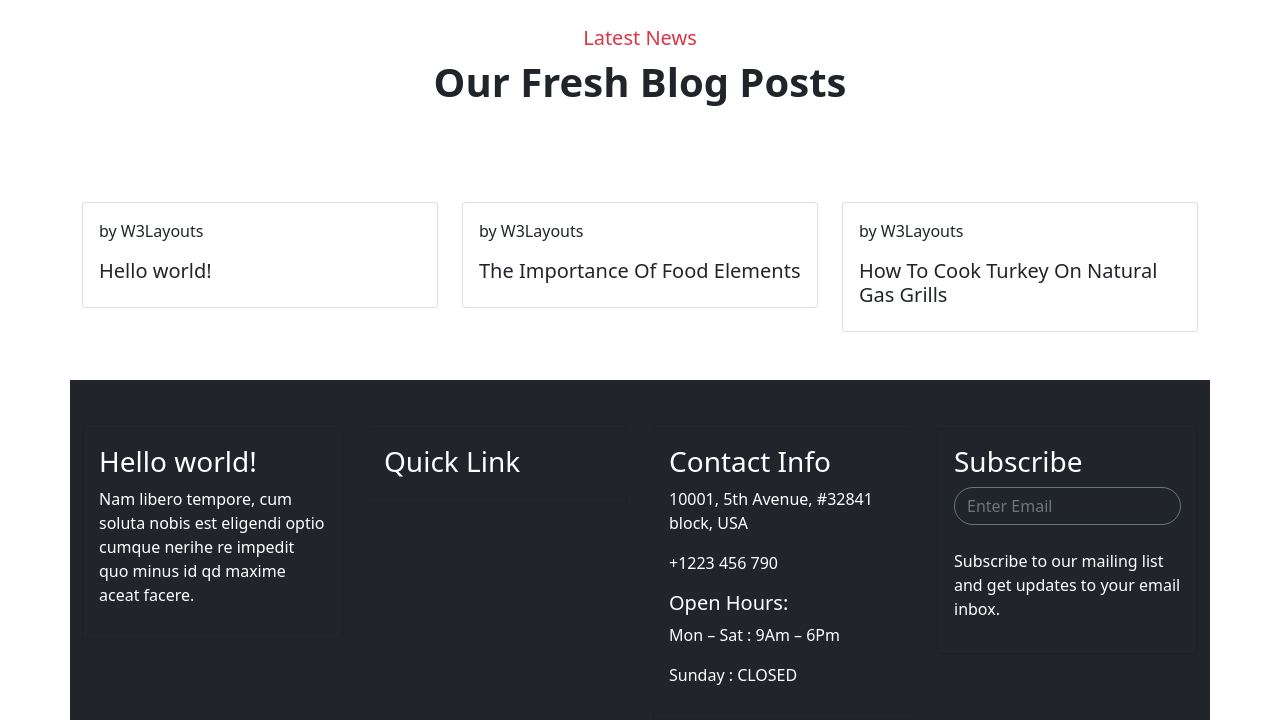
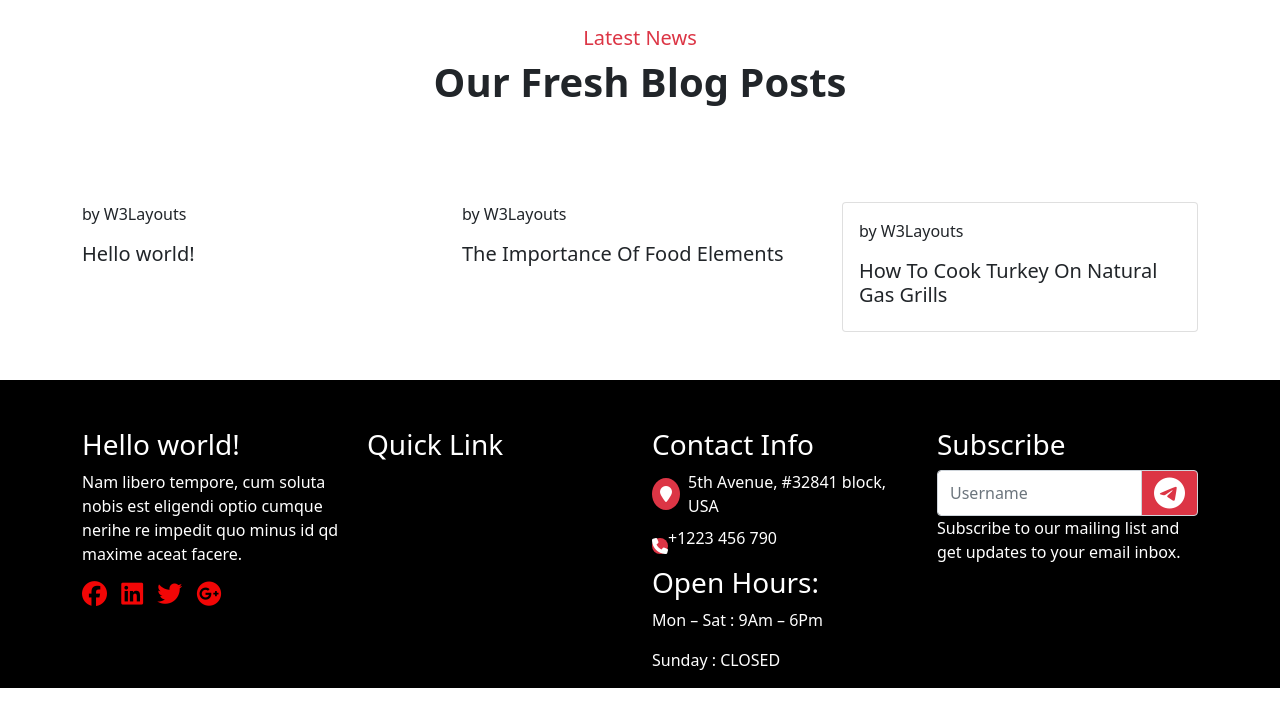
Before and after one commit to amreshjoshi2003/day2, a plain HTML site: page index.html in a window 1280 px wide. Shown: the part 3201-3921 px from the top of the page. After the commit the page ends 3889 px from the top, so only its background shows below. Drawn offline with nearby package versions, Linux system fonts and the light colour scheme.

Commit message:
first commit

```diff
--- a/index.html
+++ b/index.html
@@ -92,6 +92,12 @@
          width: 100%;
          height: 75vh;
         }
+
+.lastsection{
+    width: 100%;
+    background-color: black;
+}
+
     </style>
 </head>
 <body>
@@ -218,20 +224,20 @@
    <div class="row mt-5">
 
             <div class="col-4 mt-5">
-                <div class="card p-3">
+
                 <P > by W3Layouts </P>
                 <h5>Hello world! </h5>
 
-            </div>
+
             </div>
 
             <div class="col-4 mt-5">
-                <div class="card p-3">
+
                 <P > by W3Layouts </P>
                 <h5>The Importance Of Food Elements </h5>
 
             </div>
-            </div>
+
 
 
             <div class="col-4 mt-5">
@@ -245,45 +251,80 @@
         </div>
 
    </div>
-   <div class="container bg-dark  " >
+   <div class="lastsection">
+   <div class="container  " >
 
     <div class="row mt-5  ">
 
-        <div class="col-3 mt-5  ">
-            <div class="card p-3 bg-dark text-white">
+        <div class="col-3 mt-5 text-white  ">
+
             <h3>Hello world! </h3>
             <p>Nam libero tempore, cum soluta nobis est eligendi optio cumque nerihe re impedit quo minus id qd maxime aceat facere.</p>
+            <div class="font-awesome">
+                <i class="fa-brands fa-facebook" style="color: #f20606; margin-right: 10px;font-size: 25px;"></i>
+                <i class="fa-brands fa-linkedin" style="color: #f20606; margin-right: 10px;font-size: 25px;"></i>
+                <i class="fa-brands fa-twitter" style="color: #f20606; margin-right: 10px ; font-size: 25px;"></i>
+                <i class="fa-brands fa-google-plus" style="color: #f20606; margin-right: 10px; font-size: 25px;"></i>
+
+
+
+
+
+           </div>
 
         </div>
-        </div>
 
-        <div class="col-3 mt-5">
-            <div class="card p-3 bg-dark text-white">
+        <div class="col-3 mt-5 text-white">
+
             <h3> Quick Link </h3>
 
-        </div>
+
         </div>
 
 
-        <div class="col-3 mt-5">
-            <div class="card p-3 bg-dark text-white">
-            <h3 > Contact Info </h3>
-           <p> 10001, 5th Avenue, #32841 block, USA </p>
-           <p> +1223 456 790 </p>
-            <h5> Open Hours:</h5>
-            <p>Mon – Sat : 9Am – 6Pm</p>
-            <p> Sunday : CLOSED</p>
-        </div>
+        <div class="col-3 mt-5 text-white">
+
+                <h3>Contact Info</h3>
+                <div class="font-awesome d-flex align-items-center">
+                    <span class="me-2">
+                        <i class="fa-solid fa-location-pin bg-danger p-2 text-white rounded-circle"></i>
+                    </span>
+                    <p class="mb-0">5th Avenue, #32841 block, USA</p>
+                </div>
+
+              <div  class="font-awesome d-flex align-items-center">
+                <span class="ME-3 mt-3">
+                <i class="fa-solid fa-phone bg-danger text-white rounded-circle"></i>
+
+            </span>
+            <P class="mb-0"> +1223 456 790</P>
+            </div>
+            <H3 class="mt-2"> Open Hours:</H3>
+            <P> Mon – Sat : 9Am – 6Pm</P>
+            <P> Sunday : CLOSED</P>
+
+
+
+
         </div>
 
-        <div class="col-3 mt-5">
-            <div class="card p-3 bg-dark text-white">
+        <div class="col-3 mt-5  text-white">
+
            <h3> Subscribe </h3>
-           <input type="text" class="form-control bg-dark text-white rounded-pill border-secondary"placeholder="Enter Email"><br>
+           <div class="input-group flex-nowrap">
+
+            <input type="text" class="form-control" placeholder="Username" aria-label="Username" aria-describedby="addon-wrapping">
+            <span class="input-group-text bg-danger" id="addon-wrapping">
+                <i class="fa-brands fa-telegram fs-2 text-white"></i>
+
+              </span>
+
+
+        </div>
            <p>Subscribe to our mailing list and get updates to your email inbox.</p>
 
 
-        </div>
+
         </div>
 
     </div>
@@ -292,5 +333,6 @@
 
    </div>
 
+</div>
 </body>
 </html>
```
